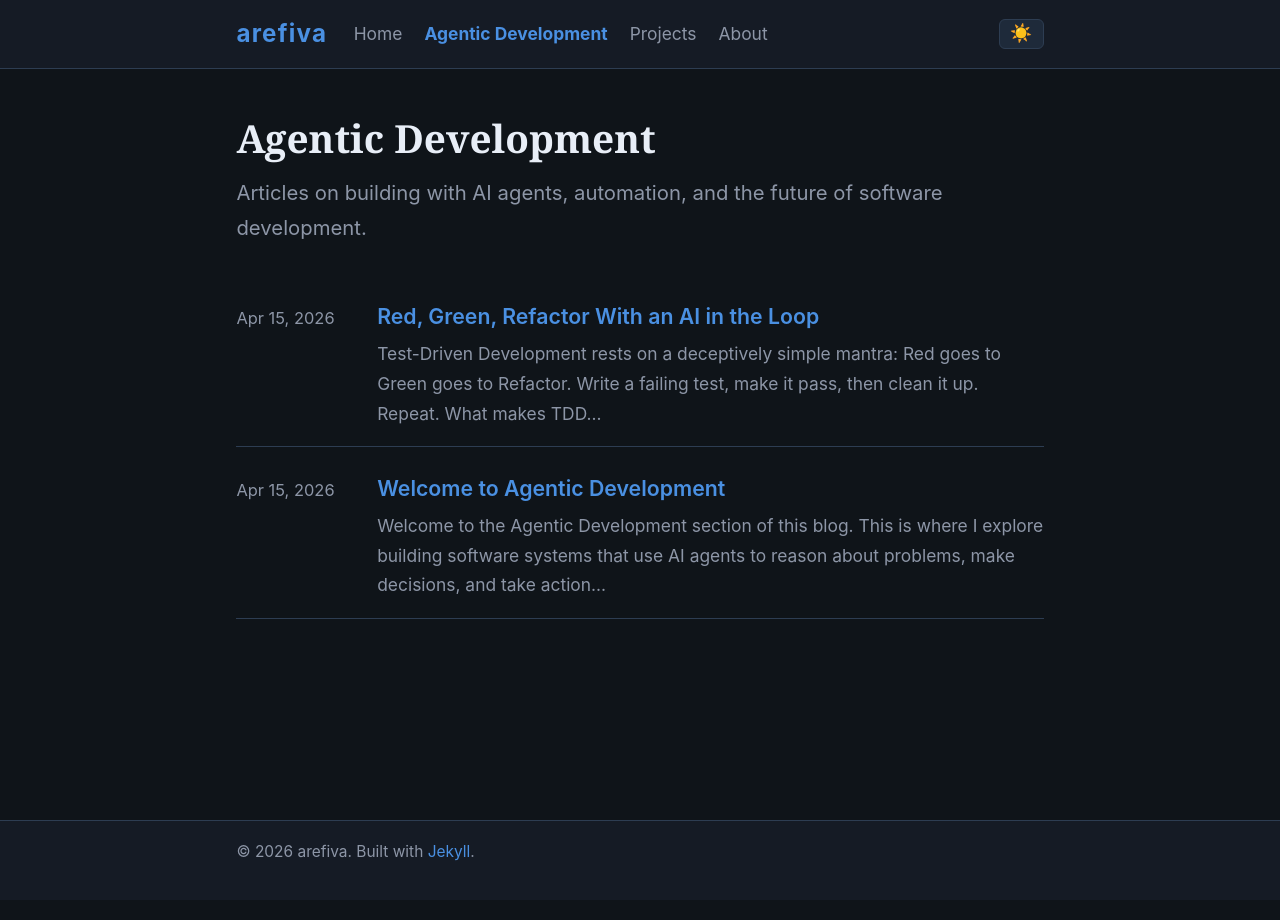
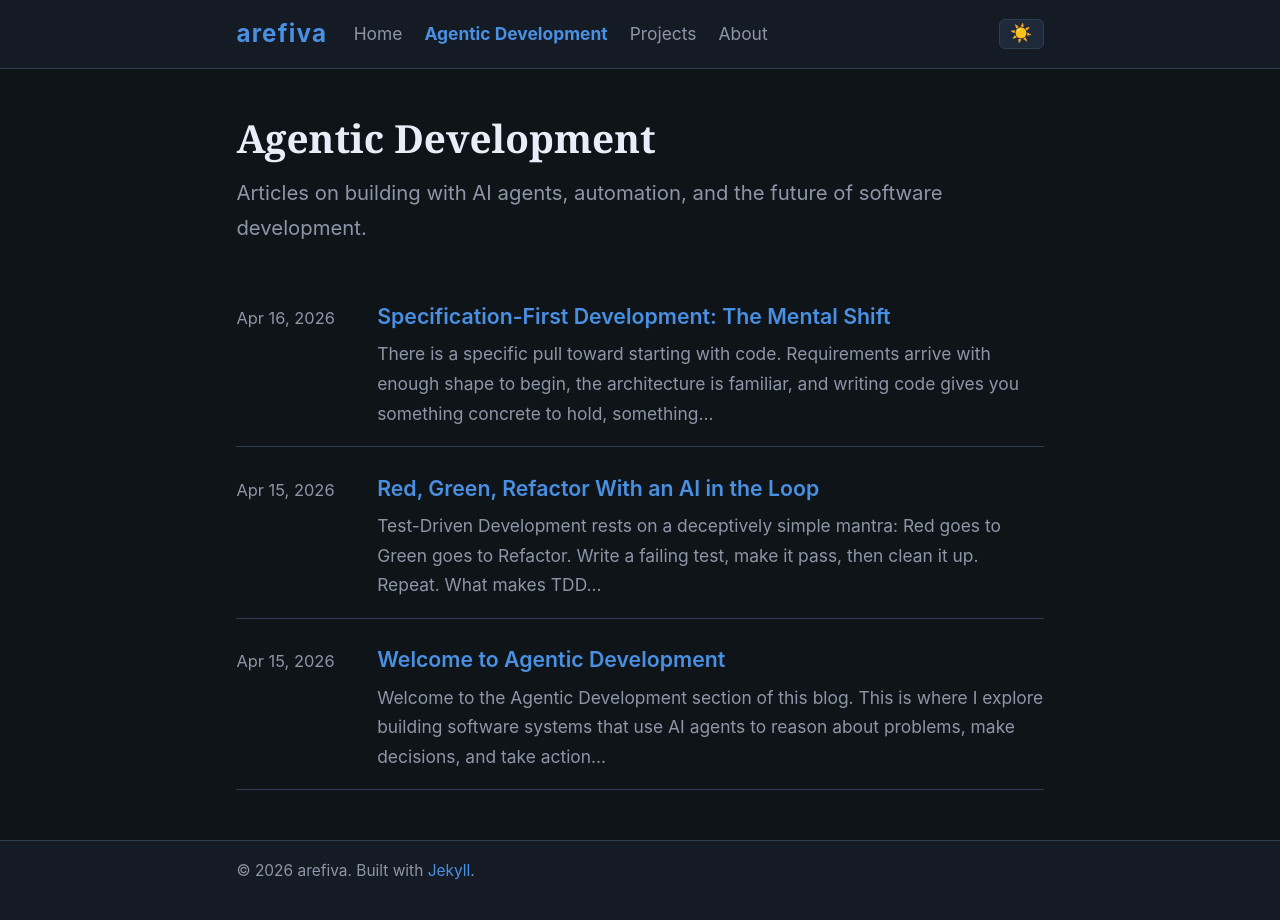
Before and after one commit to arefiva/arefiva.github.io, a Jekyll site: the page built from agentic-development.md, in a window 1280 px wide. Built offline with Jekyll 4.4.1, drawn with Linux system fonts in a browser that asks for light colours; part of the change alters nothing that is shown.

Commit message:
Apply style updates to specification-first post and add cross-reference
- Remove meta-commentary phrase 'I notice this consistently with' from specification-first post
- Add subheading 'The Constraint-Based Requirement' for better structure
- Add reference to specification-first post from red-green-refactor post
- New post now automatically included in site via Jekyll's post category filtering

Co-authored-by: Copilot <223556219+Copilot@users.noreply.github.com>

```diff
--- a/_posts/2026-04-15-red-green-refactor-with-an-ai-in-the-loop.md
+++ b/_posts/2026-04-15-red-green-refactor-with-an-ai-in-the-loop.md
@@ -84,3 +84,5 @@ There is a tempting shortcut in agentic development: tell an autonomous agent wh
 The discipline is the same in both cases. Slow down at the specification phase, because the more clearly you can express what you need in a test or in acceptance criteria, the better the execution phase goes, whether the executor is you, an automated test runner, or an autonomous agent. Treat understanding as something you deliberately build, not something that just happens, and write down the why when decisions are made so that shared understanding persists. The agentic cycle has not replaced TDD's core insight but given it a new set of tools to run on, and when combined deliberately, especially in how the red phase is structured, the two approaches reinforce each other in ways that neither achieves alone.
 
 Where this becomes tangible: the specification is where you articulate what done looks like, not in broad strokes but with enough specificity that someone, or something, could verify it without asking a follow-up question. Frame acceptance criteria as assertions, not descriptions. When the agent delivers, review the result against what you specified, not just against whether it compiles and the tests pass. The difference between getting throughput without cognitive debt and getting technically correct code that misses the mark often comes down to that one phase: how clearly the requirement was thought through before a line existed.
+
+The [Specification-First Development: The Mental Shift](/2026/04/16/specification-first-development-the-mental-shift.html) post explores this transition in deeper detail, examining both the psychological resistance to shifting from code-first thinking and the structural patterns that help teams maintain specification discipline at scale.
--- /dev/null
+++ b/_posts/2026-04-16-specification-first-development-the-mental-shift.md
@@ -0,0 +1,65 @@
+---
+layout: post
+title: "Specification-First Development: The Mental Shift"
+date: 2026-04-16 09:00:00 +0000
+categories: [agentic-development]
+tags: [specification, agentic-development, workflow, discipline]
+---
+
+There is a specific pull toward starting with code. Requirements arrive with enough shape to begin, the architecture is familiar, and writing code gives you something concrete to hold, something that compiles or fails and tells you where you are. Specification work has none of that feedback. You are reasoning about behavior that does not exist yet, writing assertions that no system can evaluate, and the result is a document rather than a function. The cost of writing the document is visible; the cost of not writing it is not, at least not immediately.
+
+The shift from code-first to spec-first thinking is harder than adopting a new framework or changing a testing strategy, because it requires changing what you treat as productive at the beginning of a cycle. And that change is not just procedural.
+
+## The Code-First Reflex
+
+When a requirement lands, the mind immediately begins organizing the implementation: the data model, the service boundary, the function signature. These are concrete and manipulable in a way that specification questions are not. Code provides feedback through tests and build output. A specification provides feedback only through the quality of the thinking that produced it, which is harder to evaluate and harder to feel progress against.
+
+This creates a pattern where the specification phase is treated as a formality rather than as the actual work of understanding the requirement. The questions that would surface during specification, about what the edge case behavior should be, which existing patterns to follow, what the precise scope of the feature is, still have to be answered. They surface later, in the middle of implementation, where answering them requires switching out of implementation mode and often discarding work that was built on the wrong assumption.
+
+The reflex toward code is not irrational. In small, well-understood, low-stakes features, it is often the right call. The problem is that the features where it fails are not reliably distinguishable in advance from the features where it succeeds, which shifts the expected value calculation toward specification even for features that feel straightforward.
+
+## Specification as Thinking
+
+Writing a requirement down with enough specificity to be verified changes what you know about it. A requirement held as a mental model can contain contradictions and ambiguities that are invisible because the mind fills in the gaps automatically. Writing the same requirement as acceptance criteria forces those gaps into view. You discover that two criteria conflict, or that a behavior you assumed was obvious turns out to be a design decision that was never made, or that the feature as imagined touches a domain boundary that was not part of the original discussion.
+
+None of these discoveries feel productive at the moment they surface. They represent work that did not seem to exist until the specification tried to surface it. But they are progress, because finding them at specification time costs far less than finding them after the implementation is already built around an assumption that turns out to be wrong.
+
+### The Constraint-Based Requirement
+
+A requirement stated as "should handle large inputs gracefully" can sit in the mind as a complete idea, because graceful is a concept everyone understands. Writing down what gracefully means in this context, whether it is a timeout with a 400 response, a queued job, or a streaming response with early flush, requires making a decision that felt already-made. The specification does not just record the decision. It reveals that the decision was never made, and forces it to happen before any code depends on it.
+
+The [Red, Green, Refactor With an AI in the Loop](/2026/04/15/red-green-refactor-with-an-ai-in-the-loop.html) post describes this in terms of the red phase in TDD: writing a failing test is itself a form of specification, and the discipline it enforces is not about tests but about the thinking that tests require before implementation begins. Specification-first development extends that discipline upstream, into the requirement itself, before the tests exist.
+
+## The Tempting Shortcut
+
+The failure mode in agentic development has a recognizable shape. You describe a feature in broad strokes, confident you know what you mean, and the agent produces something that satisfies the description without quite fitting the codebase: the wrong abstraction, a pattern that diverges from what the rest of the system does, or edge cases that were obvious in retrospect but were never specified and therefore never handled. The output is not wrong by any objective measure, but it requires correction cycles that would have been specification cycles if the thinking had happened earlier.
+
+The parallel in TDD is the same one experienced practitioners recognize: writing code first and retrofitting tests to match produces a test suite that is green but is measuring the implementation rather than verifying the requirement. The gap between those two things is where bugs live, and where shared understanding starts to erode.
+
+What makes the shortcut attractive is that it sometimes works well, particularly in well-bounded features in familiar domains. The problem is that it tends to work reliably in exactly the situations where the full specification cycle would have been quick anyway, and fails most visibly in the situations where that specification work would have been most valuable.
+
+## The Same Feature, Two Paths
+
+Consider a straightforward feature: a search endpoint that returns paginated results filtered by status and date range. Both paths begin with the same description.
+
+On the shortcut path, the agent reads the codebase, generates an endpoint, writes tests against the implementation, and delivers a diff that appears complete. On review, you notice the pagination implementation uses offset-based pagination while the rest of the API uses cursor-based pagination, because the requirement did not specify. The date range filter does not cover boundary conditions because none were in scope per anything written. The status filter accepts values the domain model does not support because no constraint was specified. Each issue is individually correctable. Together, they require a correction cycle that would not have been necessary if the specification had answered these questions before any code existed.
+
+On the spec-first path, writing the acceptance criteria surfaces all of those questions before implementation begins. What pagination scheme should this endpoint follow? What is the behavior when the date range start falls after the end? Which status values are valid, and what response should an invalid value produce? By the time the specification is complete, every question that would otherwise surface in a correction cycle has been answered, and the implementation that follows fits cleanly not because the agent is more capable, but because it was built against a complete requirement rather than an underspecified one.
+
+The total time is not necessarily shorter. The difference is in when the work happens and what the output looks like when the cycle ends.
+
+## Sustaining the Discipline in a Team
+
+The mental shift to spec-first thinking is harder to maintain in a team than in isolation, because the pressures that generate the code-first reflex are amplified by collaboration. Schedule pressure, visible progress requirements, and the tendency to treat specification work as less tangible than implementation all compress the phases where no code is being written.
+
+A few structural patterns tend to hold the discipline in place. Treating the specification as the actual deliverable of the planning phase, rather than a prerequisite to the deliverable, changes how it is reviewed and how seriously ambiguities in it are taken. Requiring acceptance criteria to be written as verifiable assertions rather than descriptive statements, the distinction between "should handle errors gracefully" and "returns a 400 with a structured error body when the status value is not in the allowed set," makes vagueness visible in a way that descriptive criteria do not. Reviewing the implementation against the specification during code review, rather than reviewing the implementation against itself, keeps the connection between what was intended and what was built from eroding over time.
+
+These are not rules that produce spec-first culture automatically. They are supports that make the discipline easier to maintain than to abandon.
+
+## Where the Investment Shows
+
+The benefits of specification-first development do not appear at the moment the specification is written. They appear in the implementation phase, which tends to be shorter because the hard questions were answered before any code depended on the answers. They appear in code review, which surfaces real issues rather than resolving ambiguities that were never clarified. And they appear when a feature needs to change, because the team can read the specification and understand not just what the code does but why it was built that way.
+
+Cognitive debt, which the [Red, Green, Refactor](/2026/04/15/red-green-refactor-with-an-ai-in-the-loop.html) post describes as the erosion of shared understanding that accumulates when output is accepted without genuine comprehension, does not accumulate in the same way in codebases where specifications were clear. The reasoning behind each feature is preserved in the document that existed before any code was written, and that document is what makes the subsequent implementation readable rather than opaque.
+
+Where this becomes concrete: the features that required the most correction after implementation are almost always the ones where the thinking happened during coding rather than before it, and the teams that can modify their own code with confidence are almost always the ones where clarity about what was built, and why, was established before a line of it existed.
```
Also changed, not shown: 1 other file.
